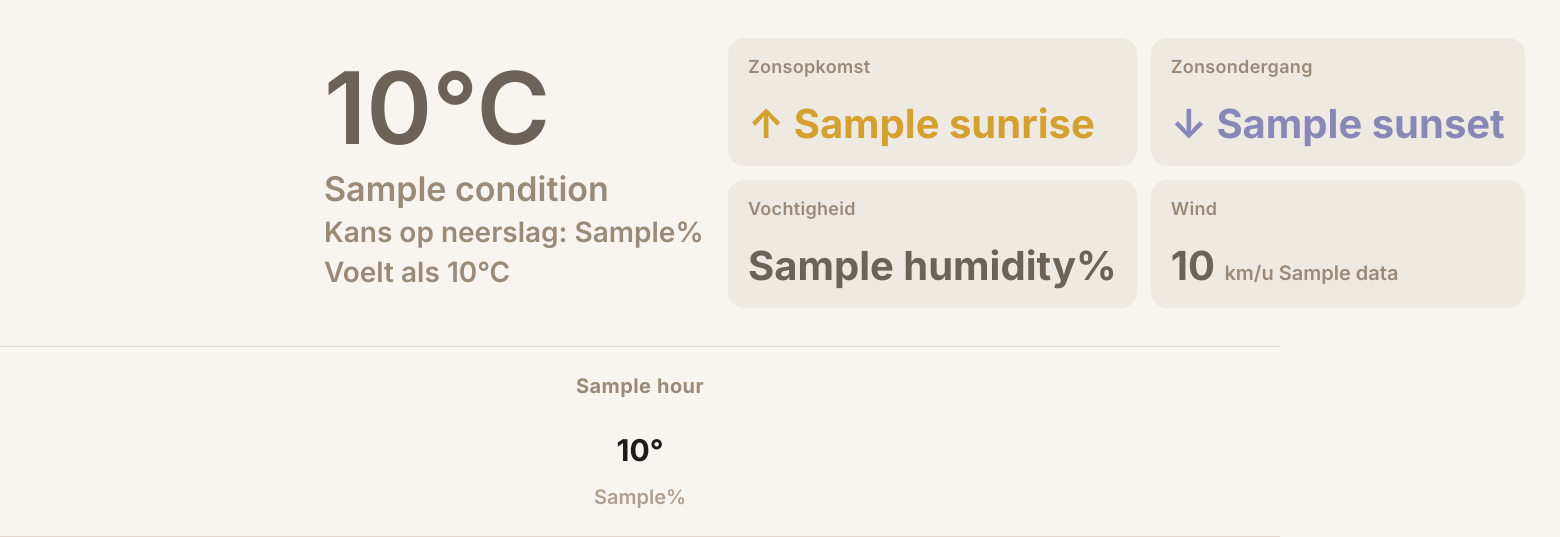
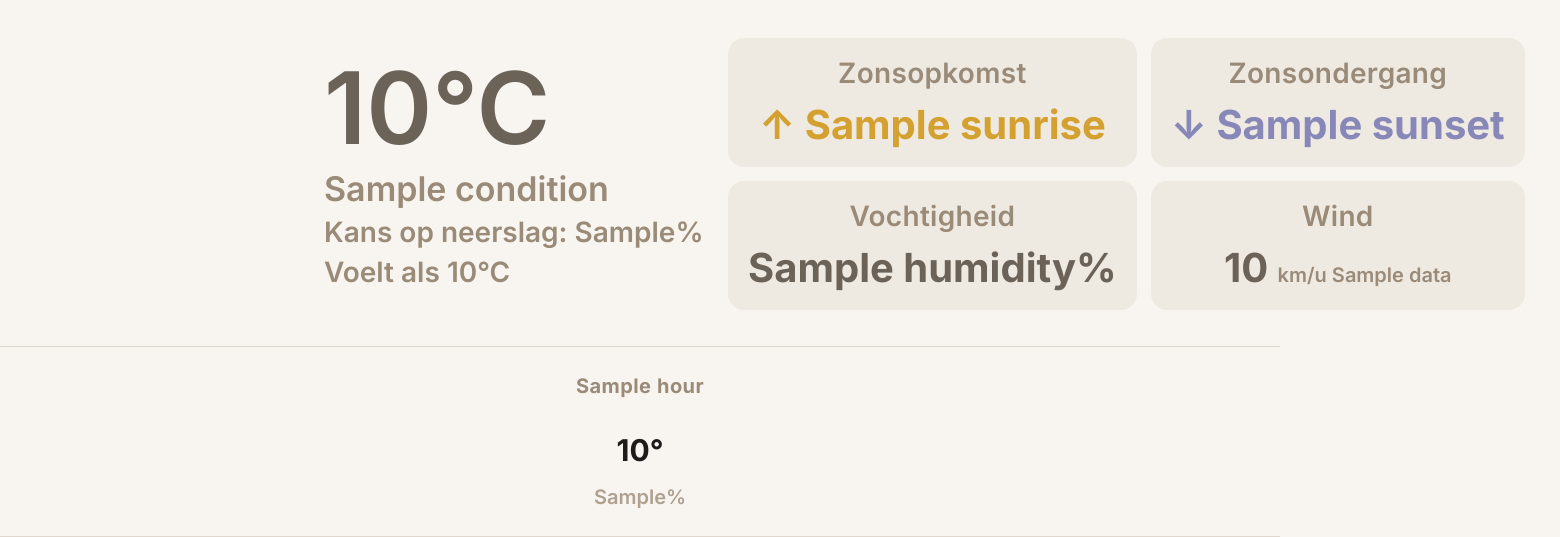
Before and after one commit to Schop/weatherstation, a Flask app: template templates/index.html in a window 1560 px wide. Shown: the part 84-621 px from the top of the page. Run offline with Flask 3, Linux system fonts and the light colour scheme; the template is opened without the code that fills it: most values are stand-ins (such as "Sample title", 1, 10 or a date in 2020).

Commit message:
ui improvements

```diff
--- a/config.py
+++ b/config.py
@@ -6,6 +6,7 @@ LOCATION_NAME = "Someren"
 # --- Behaviour ---
 REFRESH_INTERVAL = 600  # seconds between API calls
 FPS = 10
+WIND_WARN_KMH = 30  # wind tile turns red above this speed
 
 # --- Display ---
 SCREEN_WIDTH = 800
--- a/static/style.css
+++ b/static/style.css
@@ -141,11 +141,14 @@ body {
   padding: 18px 20px;
   display: flex;
   flex-direction: column;
-  justify-content: space-between;
+  align-items: center;
+  justify-content: center;
+  gap: 10px;
+  text-align: center;
 }
 
 .tile-label {
-  font-size: 18px;
+  font-size: 28px;
   font-weight: 600;
   color: #9A8A78;
   letter-spacing: 0.3px;
@@ -166,6 +169,8 @@ body {
 
 .tile.sunrise .tile-value { color: #D4A030; }
 .tile.sunset  .tile-value { color: #8888B8; }
+.tile.warn    .tile-value,
+.tile.warn    .tile-value small { color: #B85C50; }
 
 /* ── Forecast strips ────────────────────────────────── */
 .strip {
--- a/templates/index.html
+++ b/templates/index.html
@@ -49,7 +49,7 @@
         <span class="tile-label">Vochtigheid</span>
         <span class="tile-value">{{ data.humidity }}%</span>
       </div>
-      <div class="tile">
+      <div class="tile{% if data.wind_speed > cfg.WIND_WARN_KMH %} warn{% endif %}">
         <span class="tile-label">Wind</span>
         <span class="tile-value">{{ data.wind_speed | round | int }} <small>km/u {{ data.wind_dir_label }}</small></span>
       </div>
```
